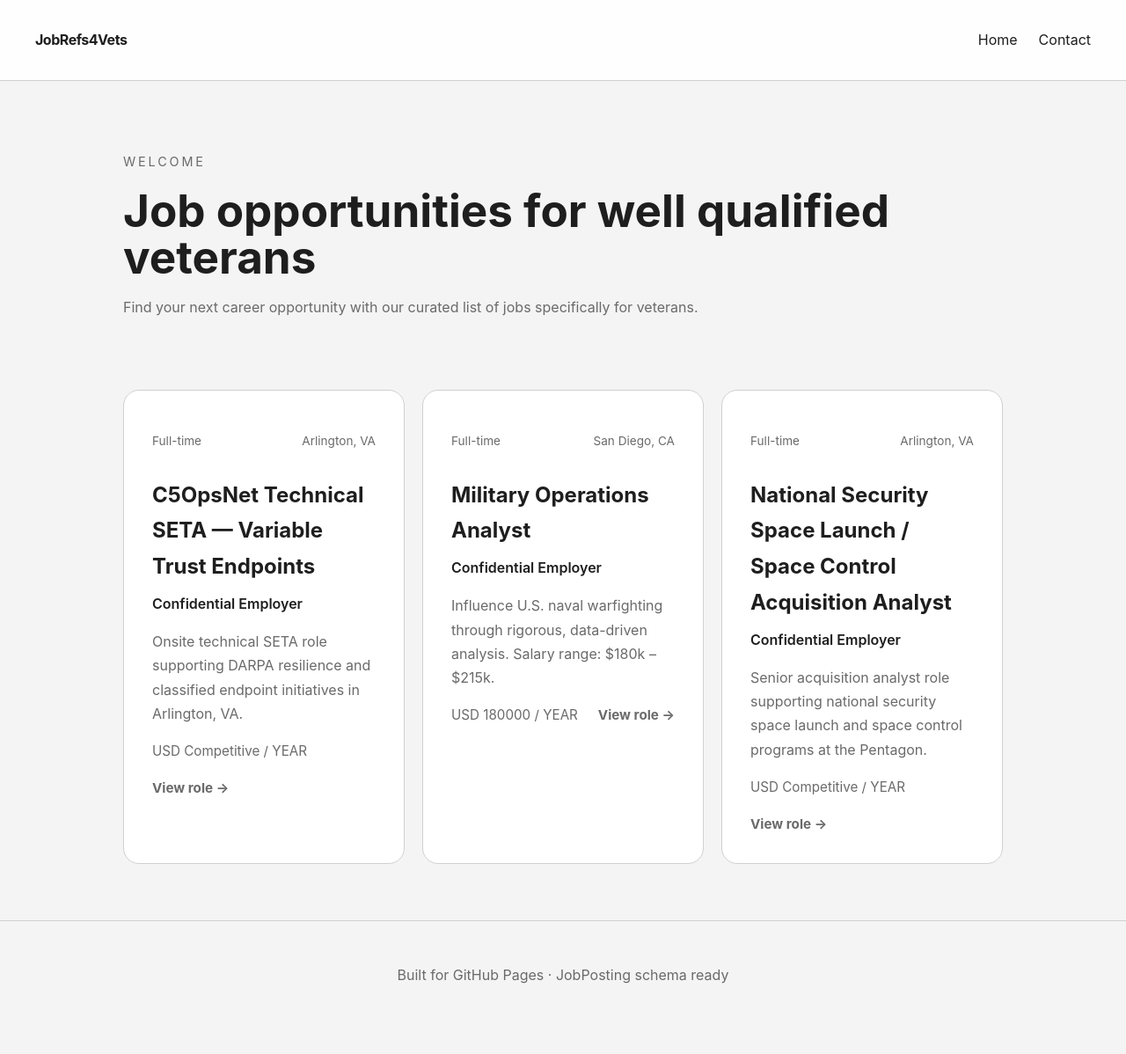
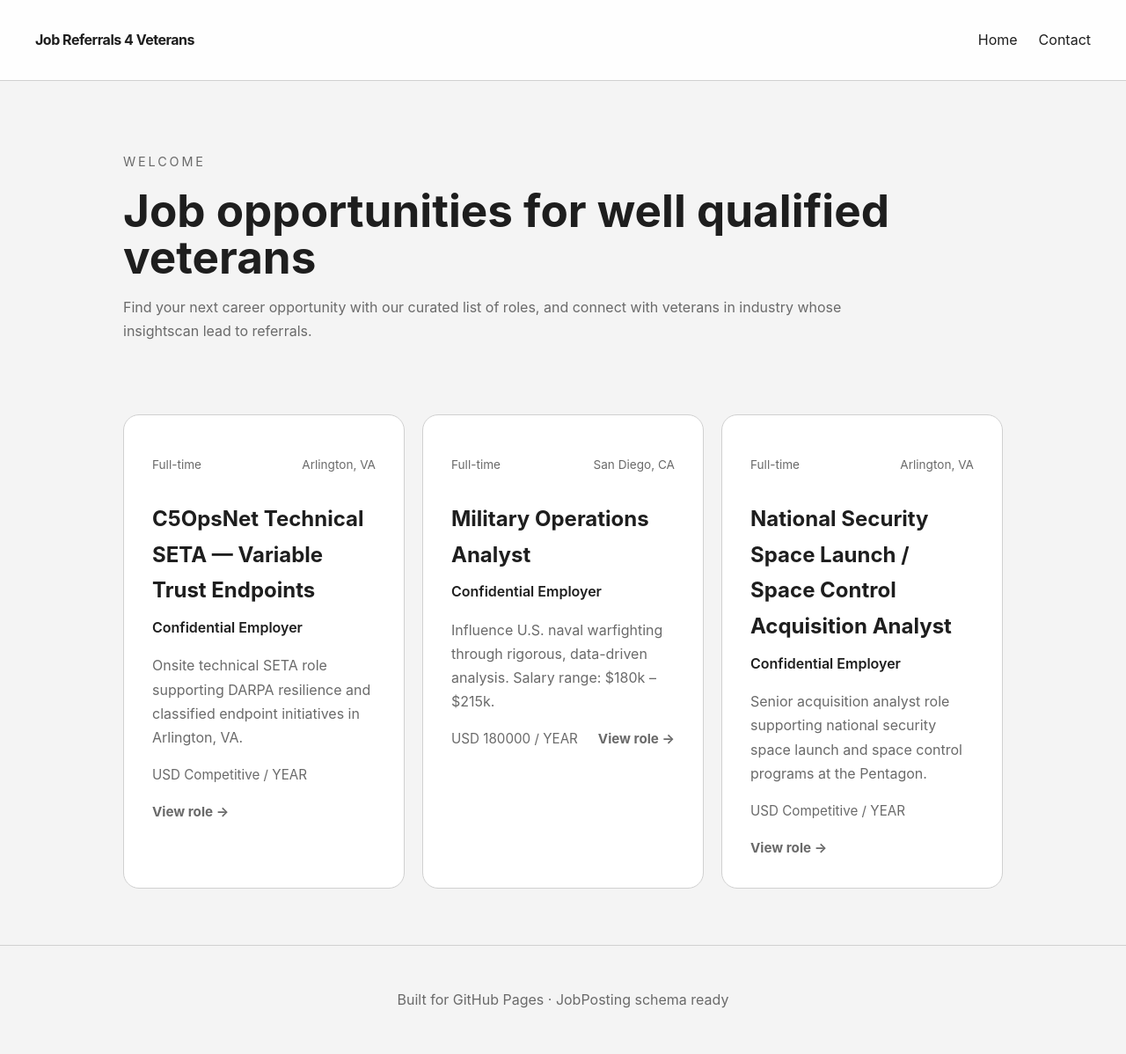
Before and after one commit to jobrefs4vets/jobrefs4vets.github.io, a Jekyll site: the page built from index.html, in a window 1280 px wide. Shown: the whole page at 88% size. Built offline with Jekyll 4.4.1, drawn with Linux system fonts in a browser that asks for light colours; before the commit the page ends 1171 px from its top, so only the background shows below that.

Commit message:
v0.99
Co-authored-by: Copilot <copilot@github.com>

```diff
--- a/_config.yml
+++ b/_config.yml
@@ -1,4 +1,4 @@
-title: JobRefs4Vets
+title: Job Referrals 4 Veterans
 email: shane@oxenith.com
 description: Job opportunities for veterans and military-affiliated professionals.
 baseurl: ""
--- /dev/null
+++ b/_layouts/home.html
@@ -0,0 +1,40 @@
+<!DOCTYPE html>
+<html lang="en">
+  <head>
+    <meta charset="UTF-8" />
+    <meta name="viewport" content="width=device-width, initial-scale=1.0" />
+    <title>{{ page.title }} | {{ site.title }}</title>
+    <meta name="description" content="{{ page.excerpt | strip_html | truncate: 160 | default: site.description }}" />
+    <link rel="stylesheet" href="{{ '/assets/css/style.css' | relative_url }}" />
+    <script type="application/ld+json">
+    {
+      "@context" : "https://schema.org",
+      "@type" : "WebSite",
+      "name" : "{{ site.title }}",
+      "url" : "{{ site.url }}"
+    }
+    </script>
+  </head>
+  <body>
+    <header class="site-header">
+      <div class="site-branding">
+        <a href="{{ '/' | relative_url }}">{{ site.title }}</a>
+      </div>
+      <nav aria-label="Primary navigation">
+        <ul class="nav-list">
+          {% for link in site.nav_links %}
+          <li><a href="{{ link.url | relative_url }}">{{ link.title }}</a></li>
+          {% endfor %}
+        </ul>
+      </nav>
+    </header>
+
+    <main class="main-content">
+      {{ content }}
+    </main>
+
+    <footer class="site-footer">
+      <p>Built for GitHub Pages · JobPosting schema ready</p>
+    </footer>
+  </body>
+</html>
--- a/index.html
+++ b/index.html
@@ -1,12 +1,12 @@
 ---
-layout: default
+layout: home
 title: Home
 ---
 <section class="hero">
   <div class="hero-copy">
     <p class="eyebrow">Welcome</p>
     <h1>Job opportunities for well qualified veterans</h1>
-    <p class="intro">Find your next career opportunity with our curated list of jobs specifically for veterans.</p>
+    <p class="intro">Find your next career opportunity with our curated list of roles, and connect with veterans in industry whose insightscan lead to referrals.</p>
   </div>
 </section>
 
```
